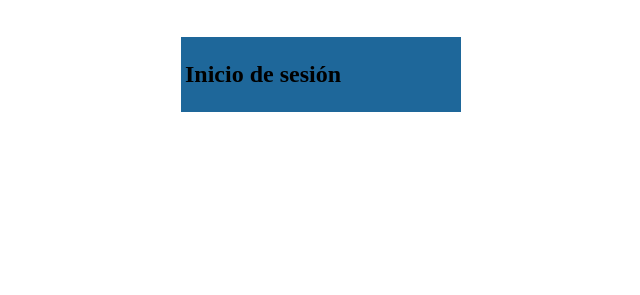
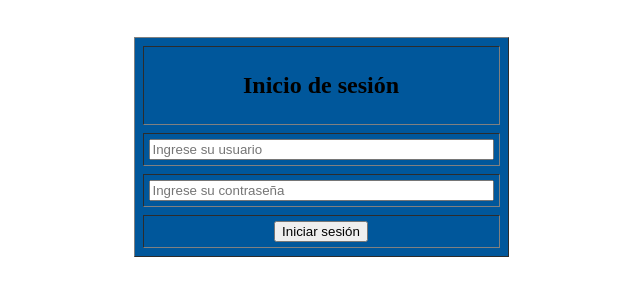
Before and after one commit to RobertoAnguloDeveloper/website, a plain HTML site: page inicioSesion.html in a window 1280 px wide. Shown: the part 61-356 px from the top of the page, without its empty margins (319-959 px from the left). Drawn offline with Linux system fonts and the light colour scheme.

Commit message:
INICIO DE SESION BASICO

```diff
--- a/inicioSesion.html
+++ b/inicioSesion.html
@@ -10,15 +10,39 @@
 
 <body>
     <CENTER>
+        <div id="inicioSesion">
             <H1>COMMON ALGORITHMS</H1>
             <BR>
-        <table width="280" cellspacing="1" cellpadding="3" border="0" bgcolor="#1E679A">
+            <table width="280" cellspacing="8" cellpadding="5" border="1" bgcolor="#0Z579B">
                 <tr>
                     <td>
+                        <center>
                             <H2>Inicio de sesión</H2>
+                        </center>
+                    </td>
+                    <tr>
+                        <form action="#" method="post" id="inicioSesion">
+                            <td>
+                                <input type="text" name="username" id="username" size="40" placeholder="Ingrese su usuario">
+                            </td>
+                            <tr>
+                                <td>
+                                    <input type="text" name="password" id="password" size="40" placeholder="Ingrese su contraseña">
                                 </td>
                             </tr>
+                            <tr>
+                                <td>
+                                    <center>
+                                        <input type="submit" value="Iniciar sesión">
+                                    </center>
+                                </td>
+                            </tr>
+                        </form>
+
+                    </tr>
+                </tr>
             </table>
+        </div>
     </CENTER>
 </body>
 
```
Lines whose indentation alone changed are shown as unchanged.
